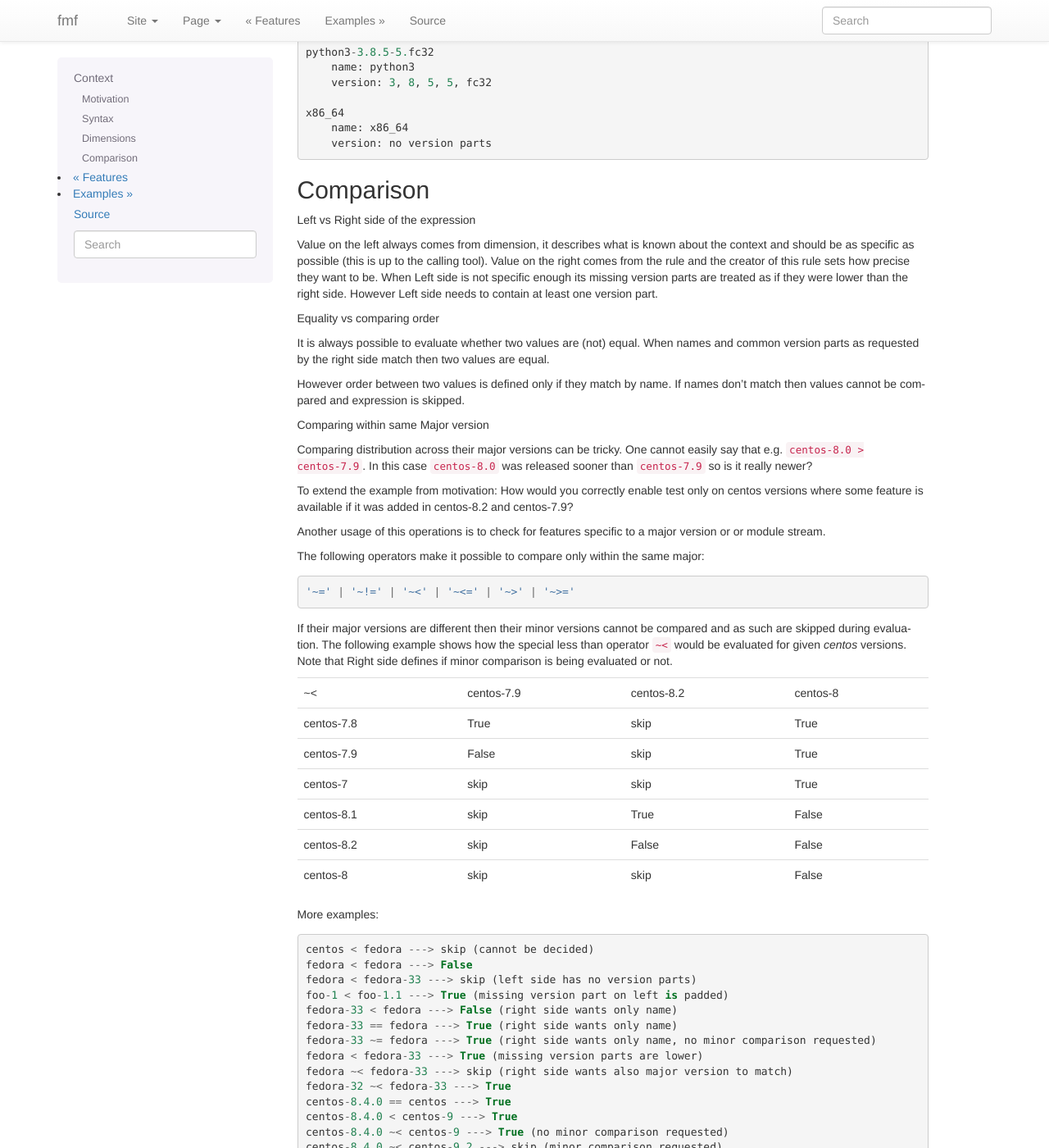
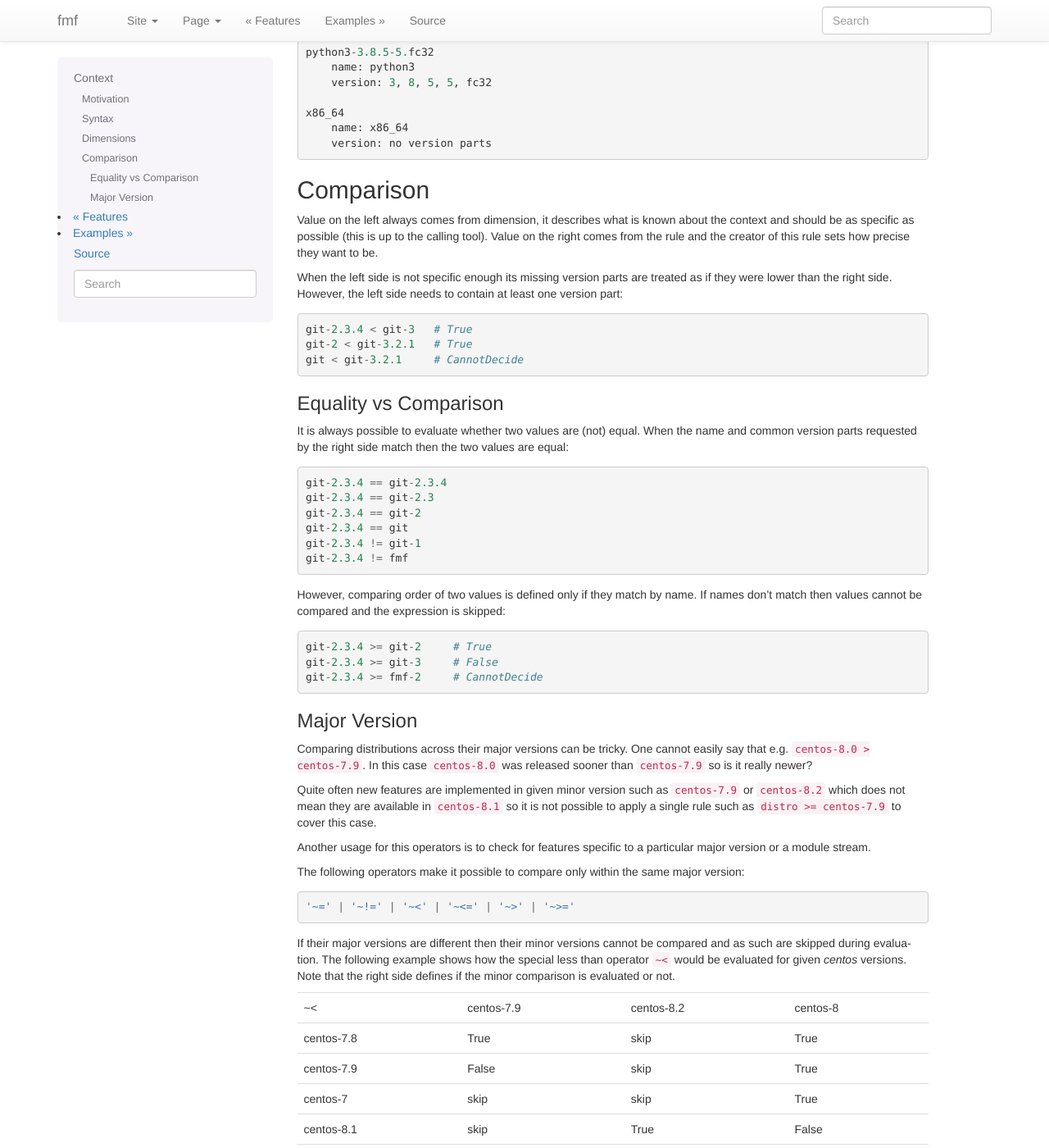
Before and after one commit to teemtee/fmf, a Sphinx documentation site: the page built from docs/context.rst, in a window 1280 px wide and 1400 px high, scrolled down 1233 px. Shown: the whole window at 82% size. Built offline with Sphinx 7.4.7, drawn with Linux system fonts in a browser that asks for light colours; some of the changed text lies outside the part shown.

Commit message:
Adjust context docs, fix typos, style cleanup
Just a bunch of minor style and wording improvements.
Added a few more examples to illustrate comparison.

```diff
--- a/docs/context.rst
+++ b/docs/context.rst
@@ -91,52 +91,71 @@ demonstrate how the ``name`` and ``version`` parts are parsed::
 Comparison
 ~~~~~~~~~~~~~~~~~~~~~~~~~~~~~~~~~~~~~~~~~~~~~~~~~~~~~~~~~~~~~~~~~~
 
-Left vs Right side of the expression
+Value on the left always comes from dimension, it describes what
+is known about the context and should be as specific as possible
+(this is up to the calling tool). Value on the right comes from
+the rule and the creator of this rule sets how precise they want
+to be.
 
-Value on the left always comes from dimension, it describes what is known
-about the context and should be as specific as possible (this is up to the
-calling tool). Value on the right comes from the rule and the creator of this
-rule sets how precise they want to be.
-When Left side is not specific enough its missing version parts are treated as
-if they were lower than the right side. However Left side needs to contain at least
-one version part.
+When the left side is not specific enough its missing version
+parts are treated as if they were lower than the right side.
+However, the left side needs to contain at least one version
+part::
 
-Equality vs comparing order
-
-It is always possible to evaluate whether two values are (not) equal.
-When names and common version parts as requested by the right side match
-then two values are equal.
-
-However order between two values is defined only if they match by name.
-If names don't match then values cannot be compared and expression is
-skipped.
+    git-2.3.4 < git-3   # True
+    git-2 < git-3.2.1   # True
+    git < git-3.2.1     # CannotDecide
 
 
-Comparing within same Major version
+Equality vs Comparison
+----------------------
 
-Comparing distribution across their major versions can be tricky.
-One cannot easily say that e.g. ``centos-8.0 > centos-7.9``.
-In this case ``centos-8.0`` was released sooner than
-``centos-7.9`` so is it really newer?
+It is always possible to evaluate whether two values are (not)
+equal. When the name and common version parts requested by the
+right side match then the two values are equal::
 
-To extend the example from motivation: How would you correctly
-enable test only on centos versions where some feature is
-available if it was added in centos-8.2 and centos-7.9?
+    git-2.3.4 == git-2.3.4
+    git-2.3.4 == git-2.3
+    git-2.3.4 == git-2
+    git-2.3.4 == git
+    git-2.3.4 != git-1
+    git-2.3.4 != fmf
 
-Another usage of this operations is to check for features specific
-to a major version or or module stream.
+However, comparing order of two values is defined only if they
+match by name. If names don't match then values cannot be
+compared and the expression is skipped::
+
+    git-2.3.4 >= git-2     # True
+    git-2.3.4 >= git-3     # False
+    git-2.3.4 >= fmf-2     # CannotDecide
+
+
+Major Version
+-------------
+
+Comparing distributions across their major versions can be tricky.
+One cannot easily say that e.g. ``centos-8.0 > centos-7.9``. In
+this case ``centos-8.0`` was released sooner than ``centos-7.9``
+so is it really newer?
+
+Quite often new features are implemented in given minor version
+such as ``centos-7.9`` or ``centos-8.2`` which does not mean they
+are available in ``centos-8.1`` so it is not possible to apply a
+single rule such as ``distro >= centos-7.9`` to cover this case.
+
+Another usage for this operators is to check for features specific
+to a particular major version or a module stream.
 
 The following operators make it possible to compare only within
-the same major::
+the same major version::
 
     '~=' | '~!=' | '~<' | '~<=' | '~>' | '~>='
 
-If their major versions are different then their minor versions cannot
-be compared and as such are skipped during evaluation. The following
-example shows how the special less than operator ``~<`` would be evaluated
-for given `centos` versions. Note that Right side defines if minor comparison
-is being evaluated or not.
-
+If their major versions are different then their minor versions
+cannot be compared and as such are skipped during evaluation. The
+following example shows how the special less than operator ``~<``
+would be evaluated for given `centos` versions. Note that the
+right side defines if the minor comparison is evaluated or not.
 
 ==========  ========== ========== ==========
 ~<          centos-7.9 centos-8.2 centos-8
@@ -148,7 +167,8 @@ centos-8.2   skip         False   False
 centos-8     skip         skip    False
 ==========  ========== ========== ==========
 
-More examples::
+Here is a couple of examples to get a better idea of how the
+comparison works for some special cases::
 
     centos < fedora ---> skip (cannot be decided)
     fedora < fedora ---> False
```
Also changed, not shown: 1 other file.
